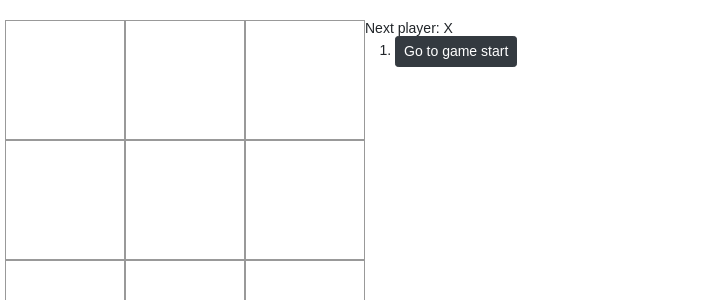
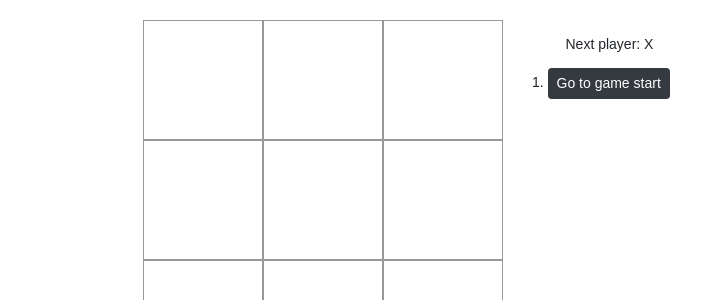
Before and after one commit to Alejo-Martinez-Grau/TaTeTi-React-Tutorial, a React (Create React App) app: page / in a window 1280 px wide. Shown: the top 300 px of the page, without its empty margins (0-728 px from the left). Built offline with nearby package versions, Linux system fonts and the light colour scheme.

Commit message:
arreglos vizuales

```diff
--- a/src/HistoryPlays.js
+++ b/src/HistoryPlays.js
@@ -4,7 +4,7 @@ export function HistoryPlays(props) {
 
         return(
             <div>
-                <div>{props.status}</div>
+                <div className='my-3 mx-5'>{props.status}</div>
                     <ol>{props.moves}</ol>
             </div>
         );
--- a/src/TicTacToe.js
+++ b/src/TicTacToe.js
@@ -77,7 +77,7 @@ class TicTacToe extends React.Component {
     }
 
     return (
-      <div className="game row">
+      <div className="game row justify-content-center">
         <Board
           squares={current.squares}
           onClick={(i) => this.handleClick(i)}
@@ -85,10 +85,12 @@ class TicTacToe extends React.Component {
           winner={winner}
           board={this.state.squares}
         />
+        <div className='col-sm-12 col-md-6 '>
         <HistoryPlays
           status={status}
           moves={moves}
-          className="game-info col-sm-12 col-md-6" />
+          className="game-info" />
+          </div>
       </div>
     );
   }
```
